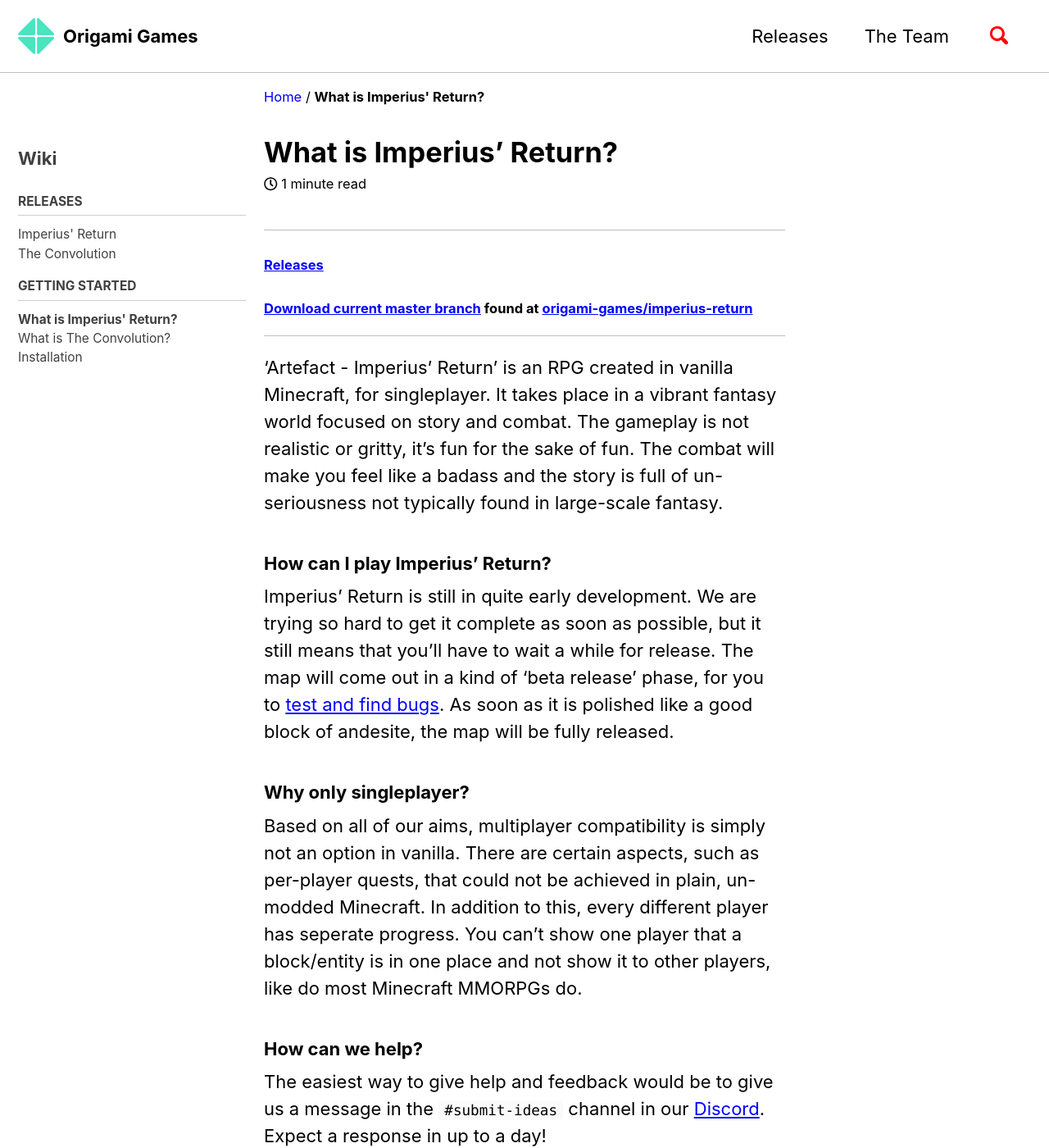
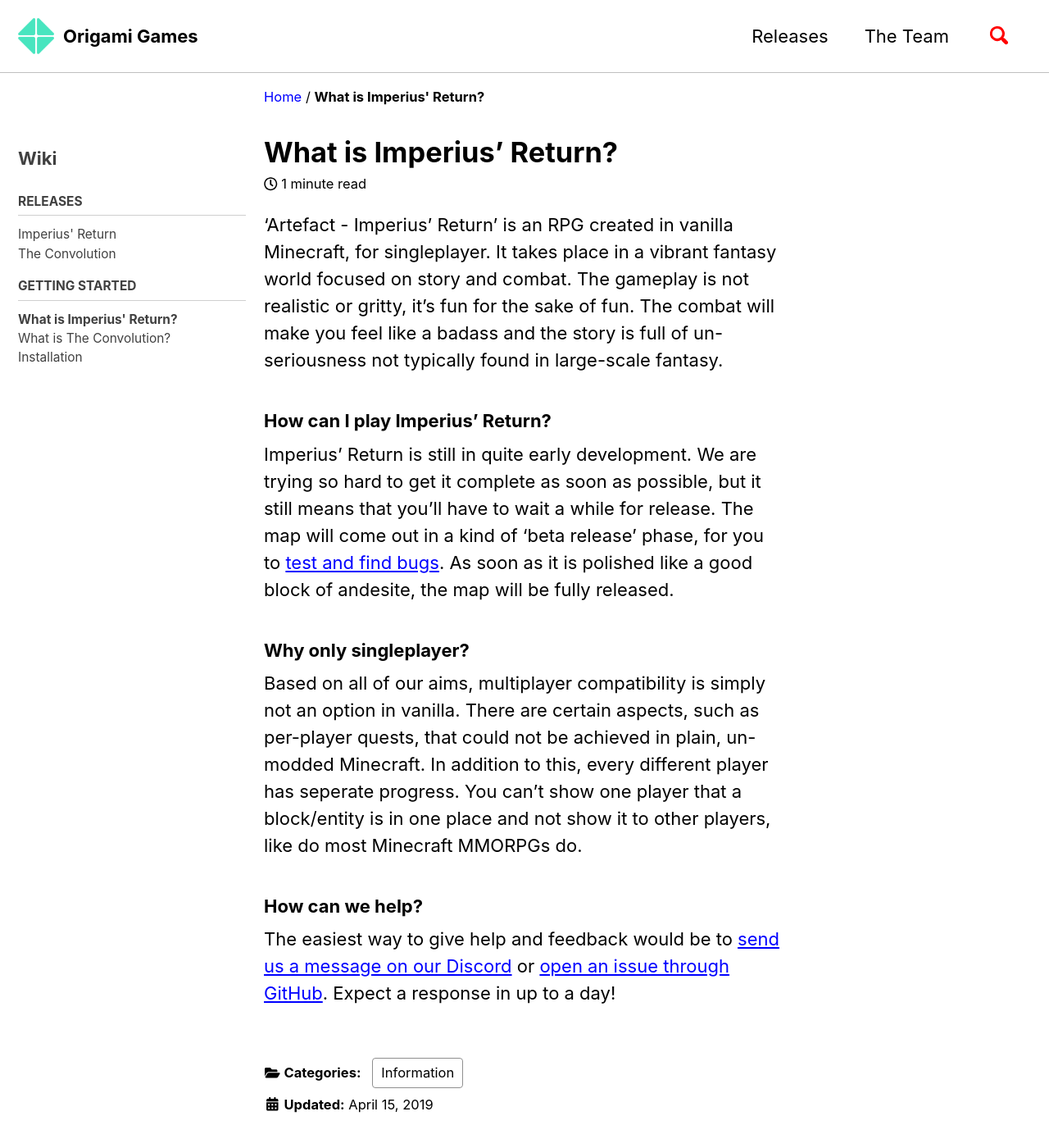
Before and after one commit to origami-games/origami-games.github.io, a Jekyll site: the page built from _posts/what-is/2019-04-15-imperius-return.md, in a window 1280 px wide and 1400 px high. Shown: the whole window at 82% size. Built offline with Jekyll 4.4.1, drawn with Linux system fonts in a browser that asks for light colours; cached includes are drawn as plain includes; nearby versions of some CDN libraries; our own code applies the rules of GitHub Pages for plain Markdown files; some of the changed text lies outside the part shown.

Commit message:
Minor edits

```diff
--- a/_posts/what-is/2019-03-09-imperius-return.md
+++ b/_posts/what-is/2019-04-15-imperius-return.md
@@ -11,20 +11,13 @@
   nav: wiki
 ---
 
------
-
-#### [Releases](https://origami-games.github.io/releases/imperius-return)
-#### [Download current master branch](https://github.com/origami-games/imperius-return/archive/master.zip) found at [origami-games/imperius-return](https://github.com/origami-games/imperius-return)
-
------
-
 ‘Artefact - Imperius’ Return’ is an RPG created in vanilla Minecraft, for singleplayer. It takes place in a vibrant fantasy world focused on story and combat. The gameplay is not realistic or gritty, it’s fun for the sake of fun. The combat will make you feel like a badass and the story is full of un-seriousness not typically found in large-scale fantasy.
 
 ### How can I play Imperius' Return?
-Imperius' Return is still in quite early development. We are trying so hard to get it complete as soon as possible, but it still means that you'll have to wait a while for release. The map will come out in a kind of 'beta release' phase, for you to [test and find bugs](https://github.com/Imperius' ReturnDev/imperius-return/issues). As soon as it is polished like a good block of andesite, the map will be fully released.
+Imperius' Return is still in quite early development. We are trying so hard to get it complete as soon as possible, but it still means that you'll have to wait a while for release. The map will come out in a kind of 'beta release' phase, for you to [test and find bugs](https://github.com/origami-games/imperius-return/issues). As soon as it is polished like a good block of andesite, the map will be fully released.
 
 ### Why only singleplayer?
 Based on all of our aims, multiplayer compatibility is simply not an option in vanilla. There are certain aspects, such as per-player quests, that could not be achieved in plain, un-modded Minecraft. In addition to this, every different player has seperate progress. You can't show one player that a block/entity is in one place and not show it to other players, like do most Minecraft MMORPGs do.
 
 ### How can we help?
-The easiest way to give help and feedback would be to give us a message in the `#submit-ideas` channel in our [Discord](https://discord.gg/k7gRYYY). Expect a response in up to a day!
+The easiest way to give help and feedback would be to [send us a message on our Discord](https://discord.gg/k7gRYYY) or [open an issue through GitHub](https://github.com/origami-games/imperius-return/issues/new/choose). Expect a response in up to a day!
```
